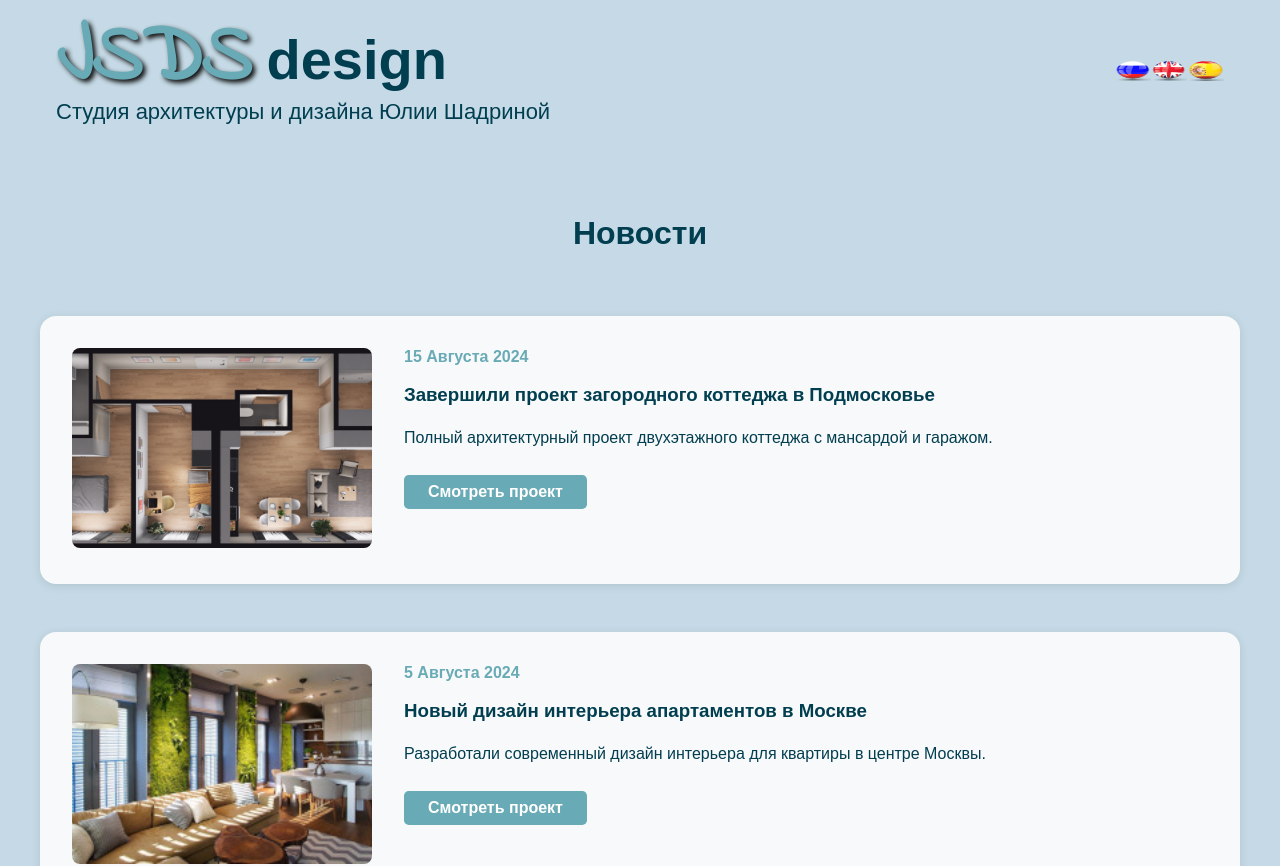
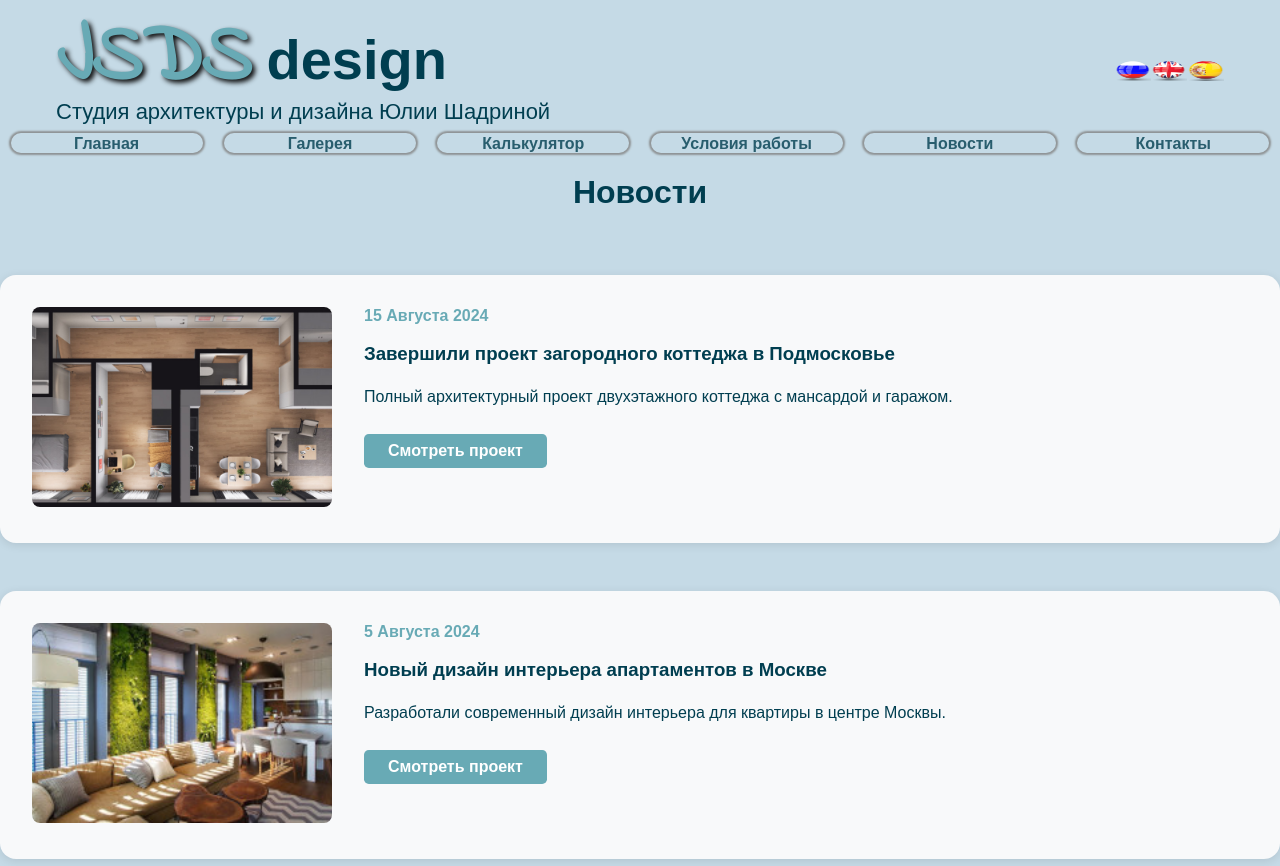
Before and after one commit to BMD63/jsds, a Next.js app: page /news in a window 1280 px wide. Shown: the top 866 px of the page. Built offline with nearby package versions, Linux system fonts and the light colour scheme.

Commit message:
feat: implement unified layout architecture
- Create RootLayout with semantic header, nav, main, footer

```diff
--- a/src/app/layout.tsx
+++ b/src/app/layout.tsx
@@ -1,4 +1,7 @@
 import './globals.css'
+import Header from '@/components/layout/Header'
+import Navigation from '@/components/layout/Navigation'
+import Contacts from '@/components/section/Contacts'
 
 export const metadata = {
   title: 'JS Design Studio',
@@ -15,7 +18,22 @@ export default function RootLayout({
       <head>
         <link rel="icon" href="/favicon.ico" />
       </head>
-      <body>{children}</body>
+      <body>
+        <div className="container">
+          <header>
+            <Header />
+          </header>
+          <nav>
+            <Navigation />
+          </nav>
+          <main>
+            {children}
+          </main>
+          <footer>
+            <Contacts />
+          </footer>
+        </div>
+      </body>
     </html>
   )
 }
--- a/src/app/news/page.tsx
+++ b/src/app/news/page.tsx
@@ -1,6 +1,3 @@
-import Header from '@/components/layout/Header'
-import Navigation from '@/components/layout/Navigation'
-import Contacts from '@/components/section/Contacts'
 import Link from 'next/link'
 import Image from 'next/image'
 
@@ -41,11 +38,7 @@ export default function News() {
   ]
 
   return (
-    <div className="container">
-      <Header />
-      <Navigation />
-
-      <main style={{ padding: '2em', maxWidth: '1200px', margin: '0 auto' }}>
+     <>
         <h1 style={{ textAlign: 'center', marginBottom: '2em' }}>Новости</h1>
 
         <div style={{ display: 'grid', gap: '3em' }}>
@@ -112,11 +105,6 @@ export default function News() {
             Заказать проект
           </Link>
         </section>
-      </main>
-
-      <footer>
-        <Contacts />
-      </footer>
-    </div>
+      </>
   )
 }
--- a/style.css
+++ b/style.css
@@ -45,16 +45,15 @@ header .name{
     padding-right: 2em;
     width: 30%;
 }
-.navi{
+nav{
     position: sticky;
     top: 10px;
     margin-bottom: 0.55em;
-    /* background-color: gray;
-    opacity: 30%; */
     height: 1.5em;
     align-items: center;
+    z-index: 10;
 }
-.menu{
+nav .menu{
     display: flex;
     flex-direction: row;
     padding-left: 0;
```
Also changed, not shown: src/app/conditions/page.tsx (+2 -14 lines), src/app/page.tsx (+0 -11 lines).
